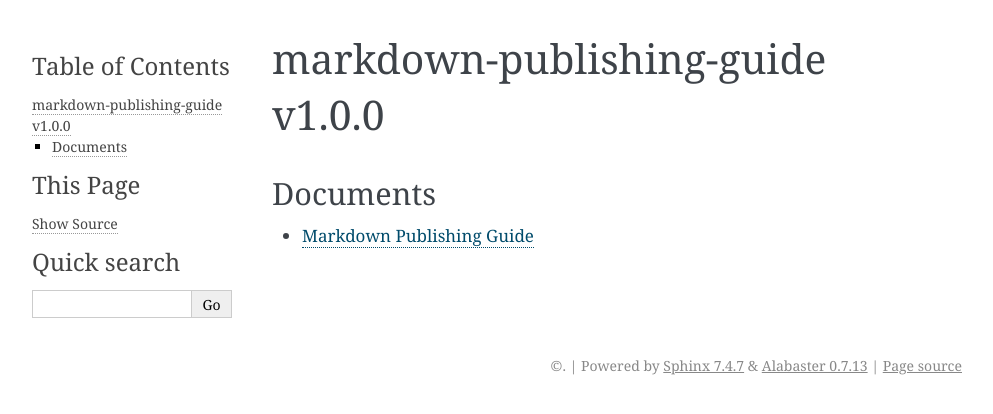
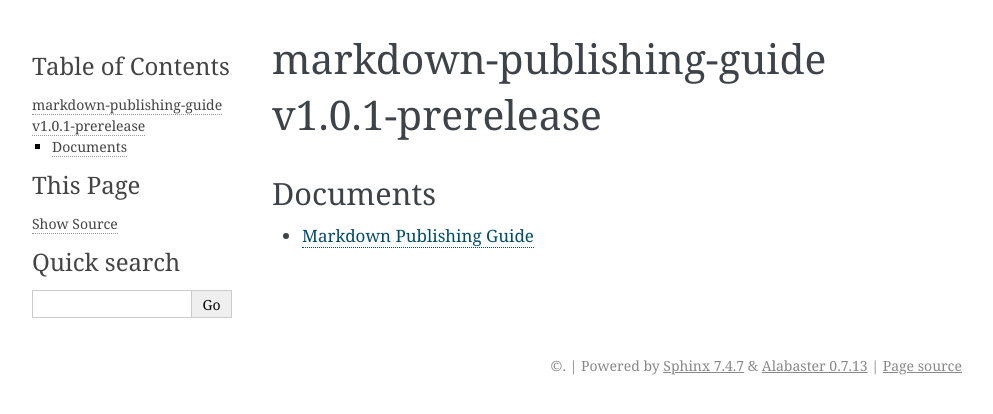
Before and after one commit to ironmeld/markdown-publishing-guide, a Sphinx documentation site: the page built from docs/README.md, in a window 1280 px wide. Shown: the top 414 px of the page, without its empty margins (148-1141 px from the left). Built offline with Sphinx 7.4.7, drawn with Linux system fonts in a browser that asks for light colours.

Commit message:
Change version to 1.0.1-prerelease

```diff
--- a/README.md
+++ b/README.md
@@ -1,4 +1,4 @@
-# Markdown Publishing Guide v1.0.0
+# Markdown Publishing Guide v1.0.1-prerelease
 A guide to publishing Markdown documents on GitHub and ReadTheDocs
 
 ## Introduction
--- a/docs/README.md
+++ b/docs/README.md
@@ -1,4 +1,4 @@
-# markdown-publishing-guide v1.0.0
+# markdown-publishing-guide v1.0.1-prerelease
 
 Documents
 --------
--- a/docs/markdown-publishing-guide.md
+++ b/docs/markdown-publishing-guide.md
@@ -1,4 +1,4 @@
-# Markdown Publishing Guide v1.0.0
+# Markdown Publishing Guide v1.0.1-prerelease
 A guide to publishing Markdown documents on GitHub and ReadTheDocs
 
 ## Introduction
```
